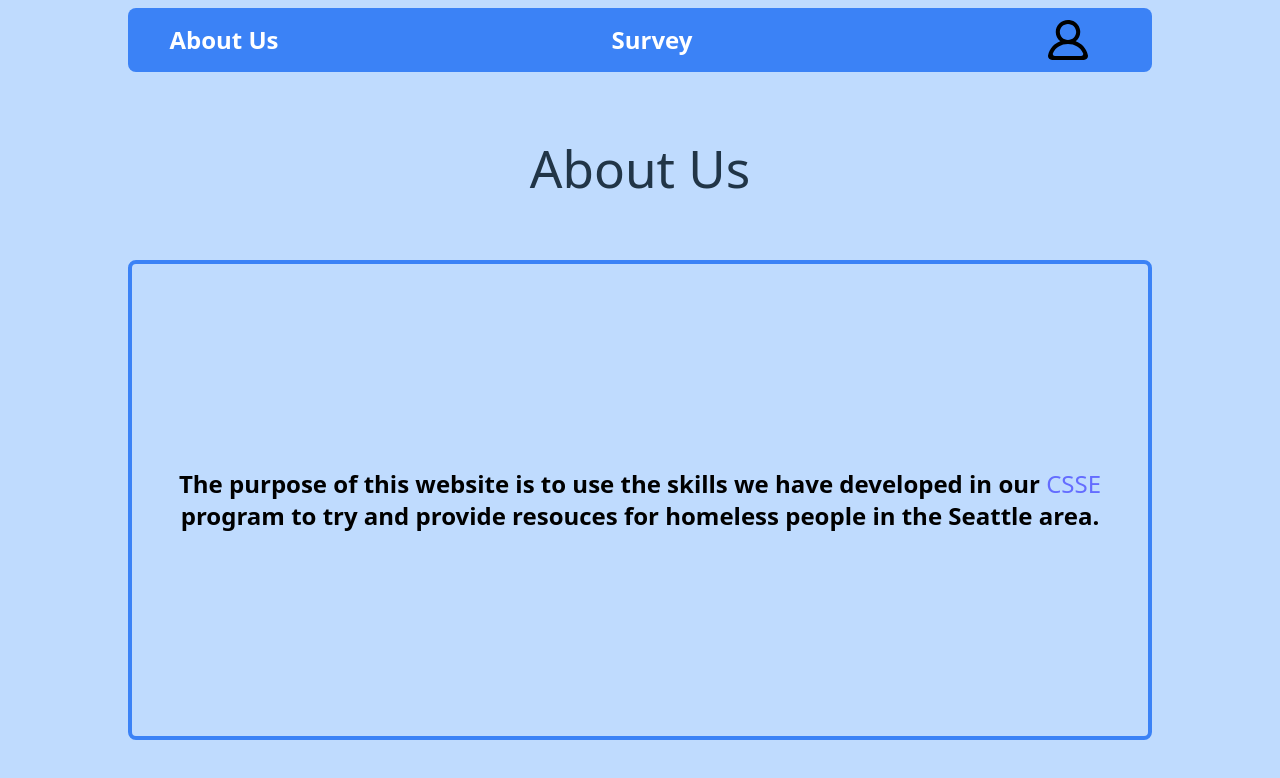
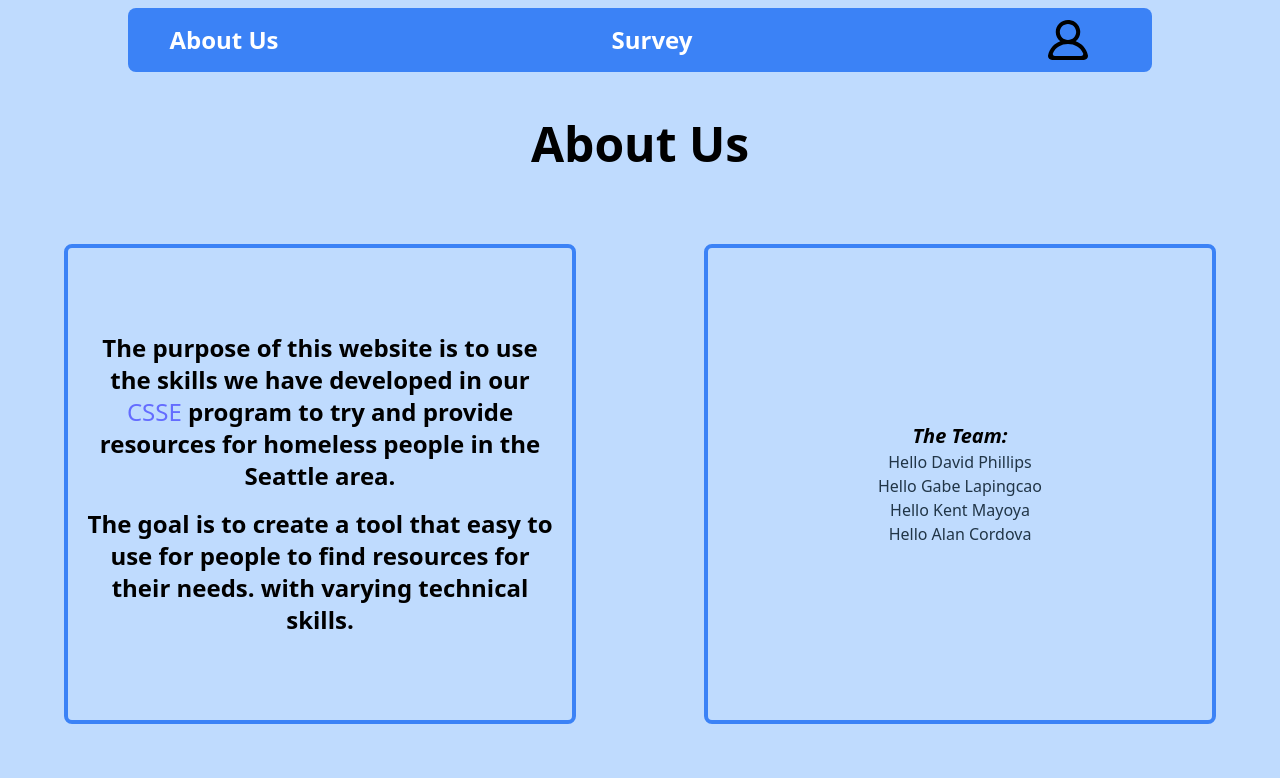
Before and after one commit to KokonutGamer/bigger-shape, a React (Vite) app in the folder bigger-shape-web/: page /AboutUs in a window 1280 px wide. Shown: the top 778 px of the page. Built offline with nearby package versions, Linux system fonts and the light colour scheme; no server answers.

Commit message:
additons to the team mem page

```diff
--- a/bigger-shape-web/src/AboutUsPage.tsx
+++ b/bigger-shape-web/src/AboutUsPage.tsx
@@ -1,4 +1,5 @@
 import NavBar from "./components/NavBar";
+import TeamMember from "./components/TeamMember";
 function AboutUsPage() {
     return (
         <>
@@ -23,17 +24,37 @@ function AboutUsPage() {
             </div>
             <div className="flex flex-col items-center justify-center h-[90vh] w-[100vw]">
 
-                <h1>About Us</h1>
+                <h1 className="text-5xl font-bold text-center mt-[5vh] text-black">About Us</h1>
+                <div className="flex flex items-center justify-around h-[90vh] w-[100vw]">
 
-                <div className="border-4 border-blue-500 w-[80vw] h-[60vh] rounded-lg p-[2vh] flex justify-center items-center flex-col mt-[8vh]">
-                    <p className="text-2xl font-bold text-black">
-                        The purpose of this website is to use the skills we have developed in our <a href="https://www.uwb.edu/stem/undergraduate/majors/bscsse">CSSE</a> program
-                        to try and provide resouces for homeless people in the Seattle area.
 
-                    </p>
+                    <div className="border-4 border-blue-500 w-[40vw] h-[60vh] rounded-lg p-[2vh] flex justify-center items-center flex-col">
+                        <p className="text-2xl font-bold text-black">
+                            The purpose of this website is to use the skills we have developed in our <a href="https://www.uwb.edu/stem/undergraduate/majors/bscsse">CSSE</a> program
+                            to try and provide resources for homeless people in the Seattle area.
+
+                        </p>
+
+                        <p className="text-2xl font-bold text-black mt-[2vh]">
+                            The goal is to create a tool that easy to use for people to find resources for their
+                            needs. with varying technical skills.
+                        </p>
+                    </div>
+                    <div className="border-4 border-blue-500 w-[40vw] h-[60vh] rounded-lg p-[2vh] flex justify-center items-center flex-col">
+                        <p className="text-xl font-bold text-black italic">The Team:</p>
+                        <TeamMember name="David Phillips" github="https://github.com/davidphillips7" linkedin="https://www.linkedin.com/in/davidphillips7/" />
+                        <TeamMember name="Gabe Lapingcao" github="https://github.com/davidphillips7" linkedin="https://www.linkedin.com/in/davidphillips7/" />
+                        <TeamMember name="Kent Mayoya" github="https://github.com/davidphillips7" linkedin="https://www.linkedin.com/in/davidphillips7/" />
+                        <TeamMember name="Alan Cordova" github="https://github.com/davidphillips7" linkedin="https://www.linkedin.com/in/davidphillips7/" />
+
+
+
+
+
+                    </div>
                 </div>
 
-            </div>
+            </div >
         </>
     );
 }
--- /dev/null
+++ b/bigger-shape-web/src/components/TeamMember.tsx
@@ -0,0 +1,9 @@
+function TeamMember(props) {
+    return (
+        <>
+            <p>Hello {props.name}</p>
+        </>
+    )
+}
+
+export default TeamMember
```
